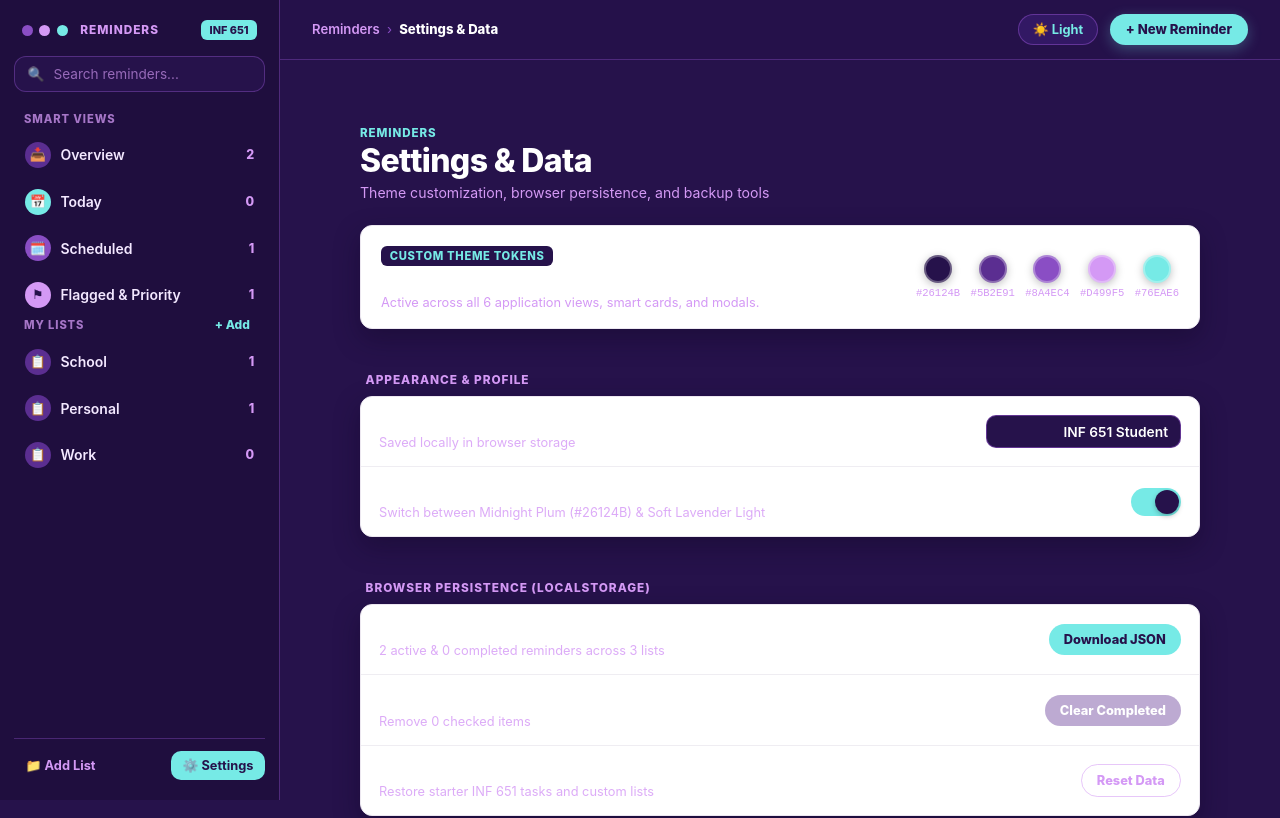
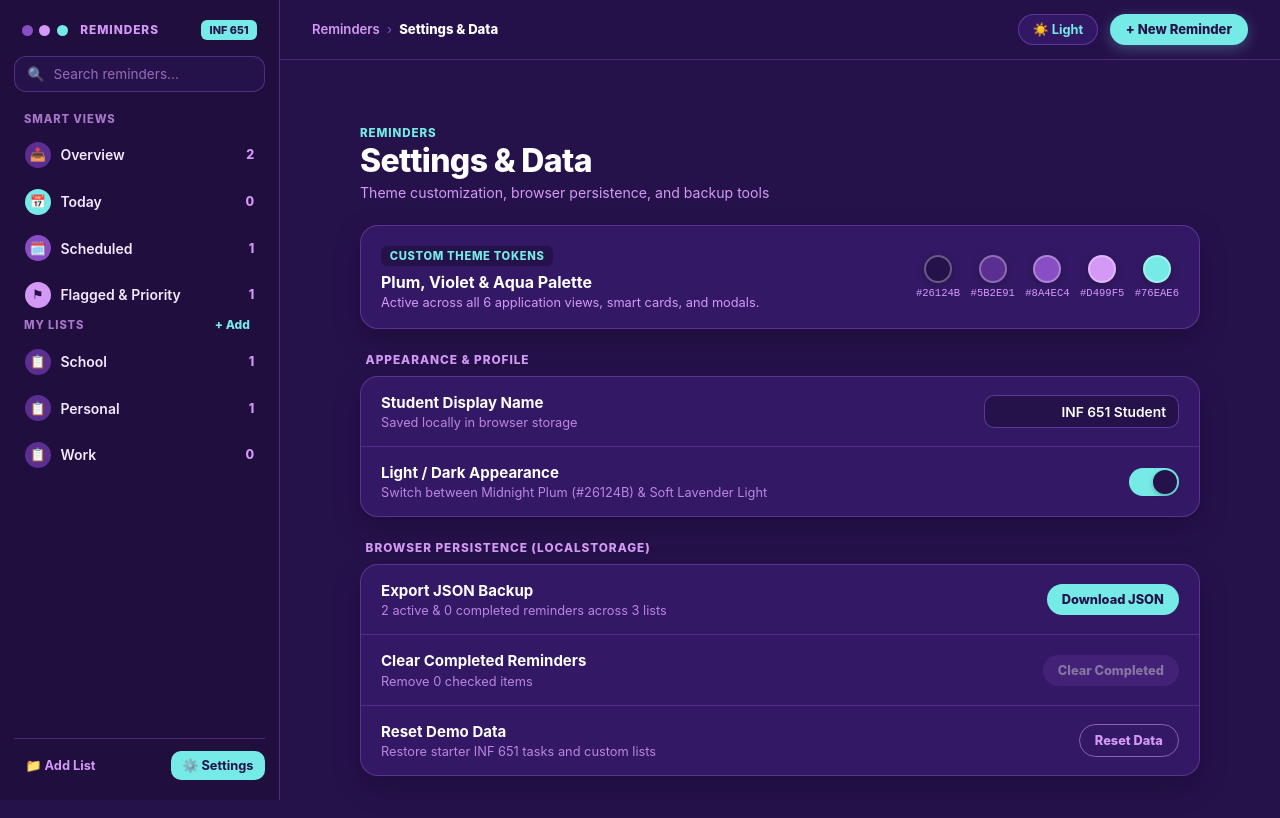
Before and after one commit to bunchhay-s/final-project-todo-app, a React (Vite) app: page /settings in a window 1280 px wide. Shown: the top 818 px of the page. Built offline with nearby package versions, Linux system fonts and the light colour scheme.

Commit message:
Fix: the dark mode theme.

```diff
--- a/src/pages/Settings.css
+++ b/src/pages/Settings.css
@@ -63,17 +63,18 @@ letter-spacing: 0.08em;
 color: var(--color-lilac);
 }
 
-/* Grouped iOS Settings Card */
-.settings-card {
-background-color: rgba(53, 26, 104, 0.92);
-border: 1px solid rgba(138, 78, 196, 0.45);
+/* Grouped iOS Settings Card (Overrides App.css white .settings-card in Dark Mode) */
+.settings-view .settings-card {
+margin-bottom: 0;
+background-color: rgba(53, 26, 104, 0.94) !important;
+border: 1px solid rgba(138, 78, 196, 0.48) !important;
 border-radius: 18px;
 overflow: hidden;
 box-shadow: 0 10px 26px rgba(15, 6, 32, 0.35);
 }
 
 /* Palette Showcase Banner */
-.palette-showcase-card {
+.settings-view .palette-showcase-card {
 padding: 1.15rem 1.25rem;
 display: flex;
 flex-direction: column;
@@ -81,7 +82,7 @@ gap: 1rem;
 }
 
 @media (min-width: 680px) {
-.palette-showcase-card {
+.settings-view .palette-showcase-card {
 flex-direction: row;
 align-items: center;
 justify-content: space-between;
@@ -148,18 +149,18 @@ display: flex;
 flex-direction: column;
 }
 
-.settings-row {
+.settings-view .settings-row {
 display: flex;
 align-items: center;
 justify-content: space-between;
 gap: 1rem;
 padding: 1rem 1.25rem;
-border-bottom: 1px solid rgba(138, 78, 196, 0.35);
+border-bottom: 1px solid rgba(138, 78, 196, 0.35) !important;
 flex-wrap: wrap;
 }
 
-.settings-row:last-child {
-border-bottom: none;
+.settings-view .settings-row:last-child {
+border-bottom: none !important;
 }
 
 .row-title {
@@ -172,7 +173,7 @@ color: #ffffff;
 .row-subtitle {
 margin: 0.2rem 0 0;
 font-size: 0.8rem;
-color: rgba(212, 153, 245, 0.82);
+color: rgba(212, 153, 245, 0.85);
 }
 
 /* Text Input */
@@ -279,9 +280,9 @@ Light Mode Theme Overrides (.light-mode on parent wrapper)
 color: var(--color-violet);
 }
 
-.light-mode .settings-card {
-background-color: #ffffff;
-border-color: rgba(212, 153, 245, 0.7);
+.light-mode .settings-view .settings-card {
+background-color: #ffffff !important;
+border-color: rgba(212, 153, 245, 0.7) !important;
 box-shadow: 0 6px 20px rgba(91, 46, 145, 0.08);
 }
 
@@ -296,8 +297,8 @@ color: var(--color-plum);
 color: var(--color-violet);
 }
 
-.light-mode .settings-row {
-border-bottom-color: rgba(212, 153, 245, 0.45);
+.light-mode .settings-view .settings-row {
+border-bottom-color: rgba(212, 153, 245, 0.45) !important;
 }
 
 .light-mode .settings-text-input {
```
